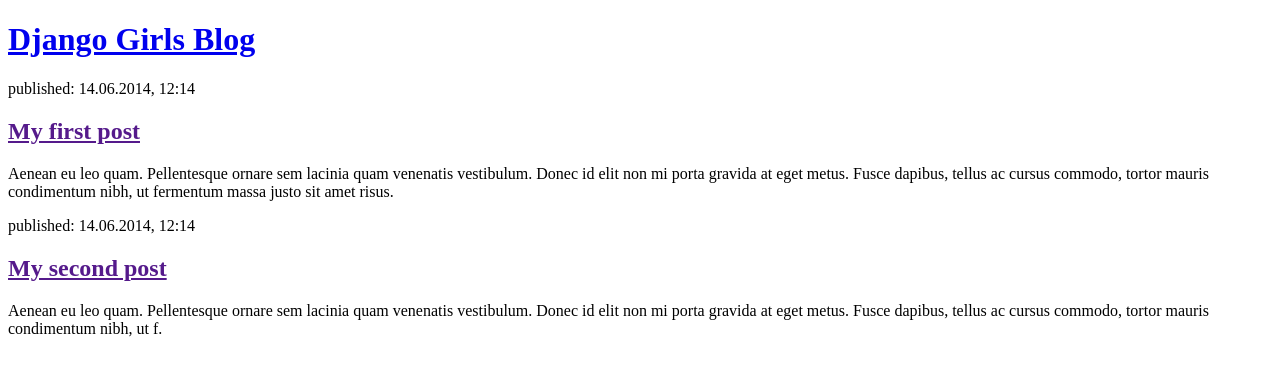
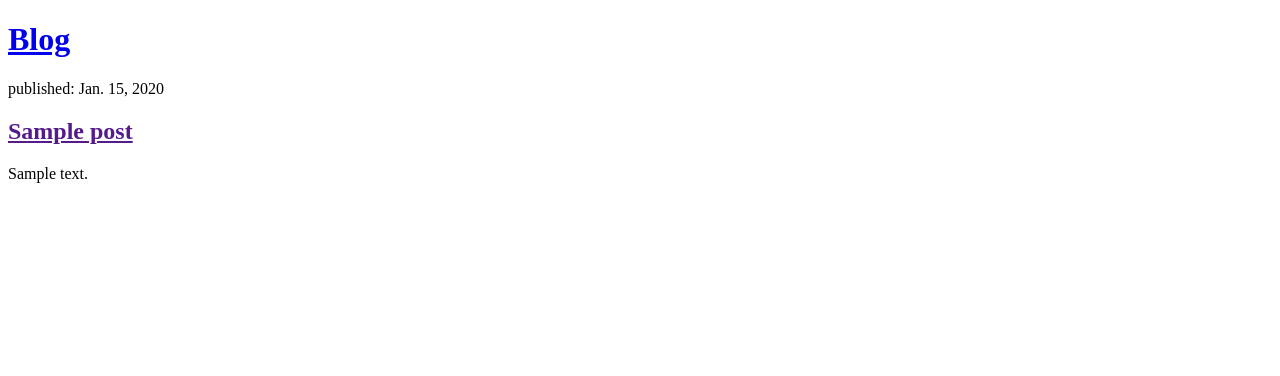
Before and after one commit to jrajesh99/django-blog, a Django app: page / in a window 1280 px wide. Shown: the top 376 px of the page. Run offline with Django 3.2, Linux system fonts and the light colour scheme; tables that the repository leaves empty hold one stand-in row (values such as "Sample post").

Commit message:
Modified template to display the data from the database

```diff
--- a/blog/models.py
+++ b/blog/models.py
@@ -12,7 +12,7 @@
     published_date = models.DateField(blank=True, null=True)
 
     def publish(self):
-        self.published_date = timezone.now
+        self.published_date = timezone.now()
         self.save()
 
     def __str__(self):
--- a/blog/templates/blog/post_list.html
+++ b/blog/templates/blog/post_list.html
@@ -1,23 +1,20 @@
 <!DOCTYPE html>
 <html>
     <head>
-        <title>Django Girls blog</title>
+        <title>blog</title>
     </head>
     <body>
         <header>
-            <h1><a href="/">Django Girls Blog</a></h1>
+            <h1><a href="/">Blog</a></h1>
         </header>
-
-        <article>
-            <time>published: 14.06.2014, 12:14</time>
-            <h2><a href="">My first post</a></h2>
-            <p>Aenean eu leo quam. Pellentesque ornare sem lacinia quam venenatis vestibulum. Donec id elit non mi porta gravida at eget metus. Fusce dapibus, tellus ac cursus commodo, tortor mauris condimentum nibh, ut fermentum massa justo sit amet risus.</p>
-        </article>
-
-        <article>
-            <time>published: 14.06.2014, 12:14</time>
-            <h2><a href="">My second post</a></h2>
-            <p>Aenean eu leo quam. Pellentesque ornare sem lacinia quam venenatis vestibulum. Donec id elit non mi porta gravida at eget metus. Fusce dapibus, tellus ac cursus commodo, tortor mauris condimentum nibh, ut f.</p>
-        </article>
+        {% for post in posts %}
+            <article>
+                <time>published: {{ post.published_date }}</time>
+                <h2><a href="">{{ post.title }}</a></h2>
+                <p>
+                    {{post.text|linebreaksbr }}
+                </p>
+            </article>
+        {% endfor %}
     </body>
 </html>
--- a/blog/views.py
+++ b/blog/views.py
@@ -1,5 +1,8 @@
 from django.shortcuts import render
+from django.utils import timezone
+from .models import Post
 
 # Create your views here.
 def post_list(request):
-    return render(request, 'blog/post_list.html', {})
+    posts = Post.objects.filter(published_date__lte=timezone.now()).order_by('published_date')
+    return render(request, 'blog/post_list.html', {'posts': posts})
```
